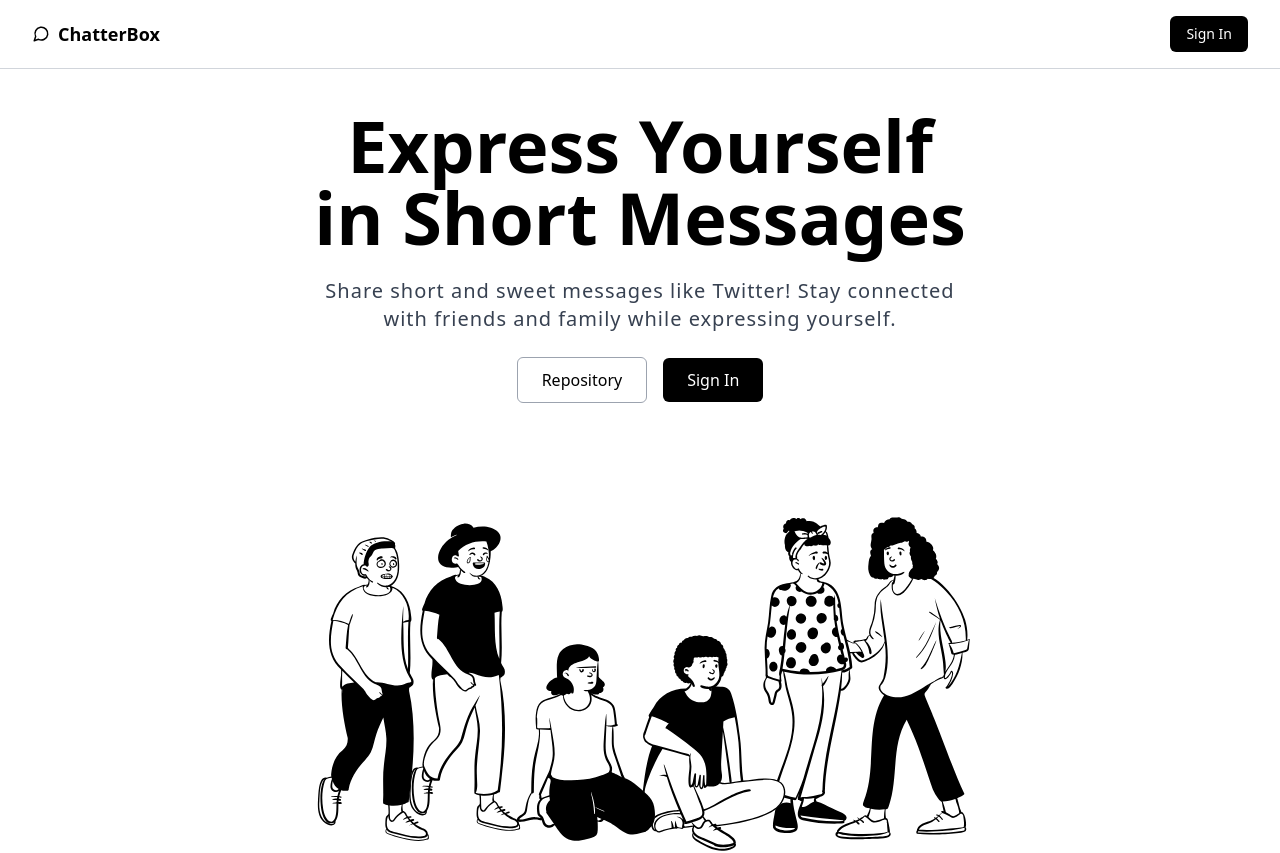
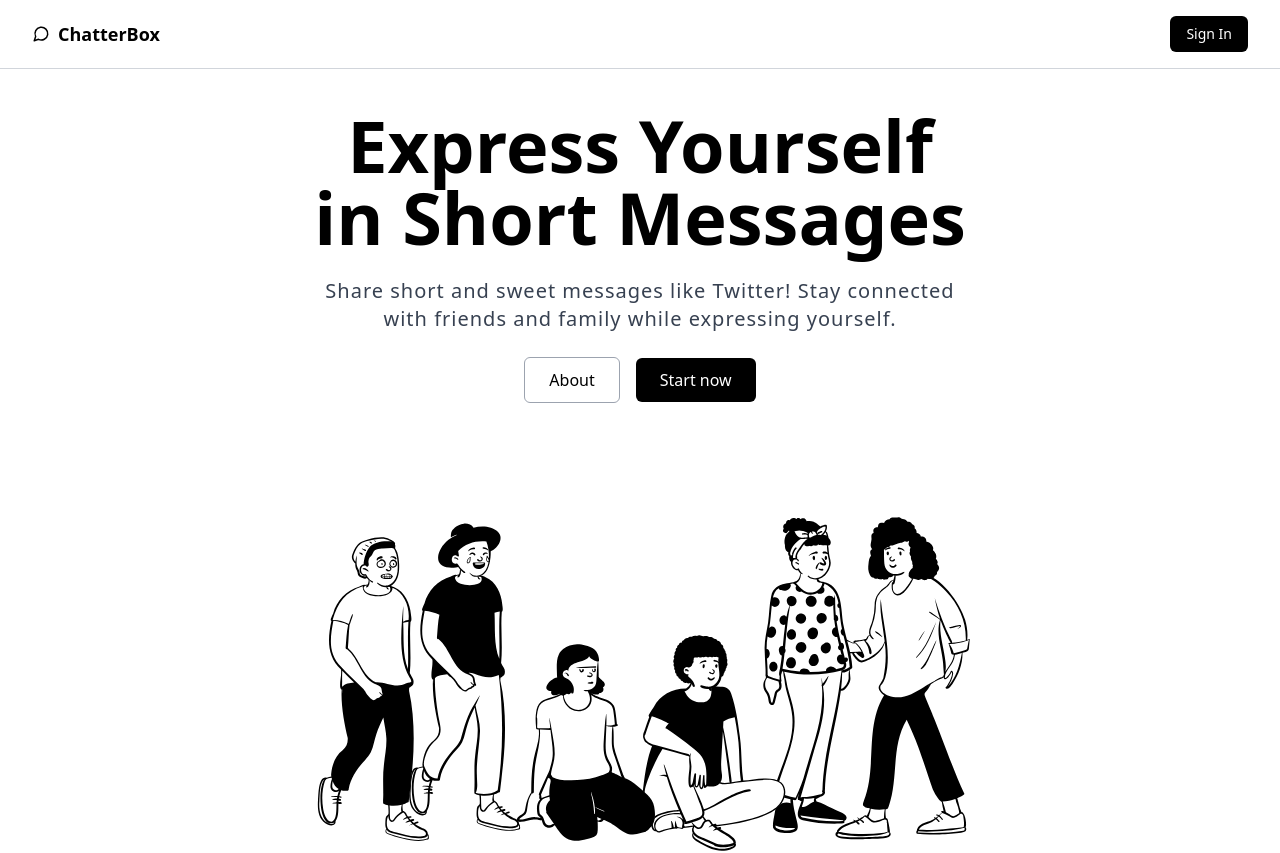
Before and after one commit to rafaelszago/chatter-box, a Next.js app: page / in a window 1280 px wide. Shown: the top 853 px of the page. Built offline with nearby package versions, Linux system fonts and the light colour scheme; no server answers.

Commit message:
feat: rename button

```diff
--- a/src/app/page.tsx
+++ b/src/app/page.tsx
@@ -18,10 +18,10 @@ export default function Home() {
         </p>
         <div className="flex items-center justify-center gap-4">
           <Button variant="outlined" size="lg">
-            Repository
+            About
           </Button>
           <Link href="/signin">
-            <Button size="lg">Sign In</Button>
+            <Button size="lg">Start now</Button>
           </Link>
         </div>
       </section>
```
